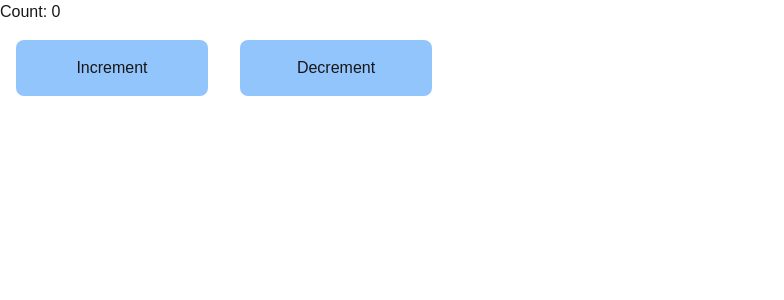
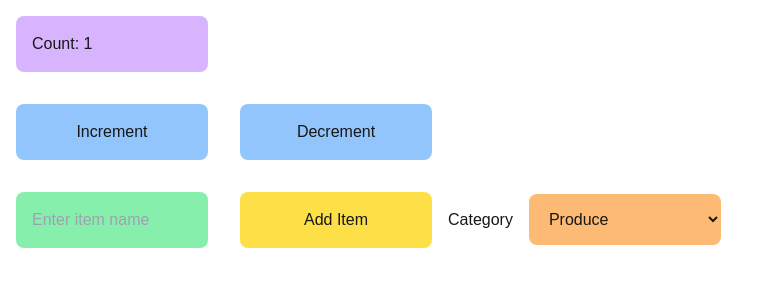
Before and after one commit to Zumar15/cprg306-assignments, a Next.js app: page /week-5 in a window 1280 px wide. Shown: the top 300 px of the page, without its empty margins (0-784 px from the left). Built offline with nearby package versions, Linux system fonts and the light colour scheme.

Commit message:
Week 5
Week 5 assignment added.

```diff
--- a/app/page.js
+++ b/app/page.js
@@ -2,12 +2,12 @@ import Link from "next/link";
 
 export default function Page() {
   return (
-    <>
+    <div className = "grid">
       <h1>CPRG 306: Web Development 2 - Assignments</h1>
-      <Link href="/week-2">Week 2</Link>
-      <Link href="/week-3"> Week 3</Link>
-      <Link href="/week-4"> Week 4</Link>
-      <Link href="/week-4"> Week 5</Link>
-    </>
+      <Link className = "p-4 rounded-lg m-4 bg-orange-300 w-48" href="/week-2">Week 2</Link>
+      <Link className = "p-4 rounded-lg m-4 bg-red-300 w-48" href="/week-3"> Week 3</Link>
+      <Link className = "p-4 rounded-lg m-4 bg-purple-300 w-48" href="/week-4"> Week 4</Link>
+      <Link className = "p-4 rounded-lg m-4 bg-blue-300 w-48" href="/week-5"> Week 5</Link>
+    </div>
   );
 }
--- a/app/week-4/page.js
+++ b/app/week-4/page.js
@@ -1,5 +1,4 @@
-import {Counter} from "./new-item.js";
-
+import { Counter } from "./new-item";
 export default function Page() {
     return (
       <main>
--- a/app/week-5/new-item.js
+++ b/app/week-5/new-item.js
@@ -3,18 +3,67 @@
 import { useState } from "react";
 
 export function Counter() {
-    const [quantity, setQuantity] = useState(0);
+    const [quantity, setQuantity] = useState(1);
+    const [name, setName] = useState("");
+    const [category, setCategory] = useState("produce");
+
+    const handleSubmit = (event) => {
+      if (name==="")
+        return
+      event.preventDefault();
+      const item1 = {
+        name: name,
+        quantity: quantity,
+        category: category,
+      };
+      alert("Added item: " + item1.name + " " + "Quantity: " +item1.quantity + " " +  "Category: "+ item1.category);
+      setCategory("produce");
+      setName("");
+      setQuantity(1);
+
+    };
     const increment = () => {
-        setQuantity(quantity + 1);
+        if(quantity<20)
+            setQuantity(quantity + 1);
     };
     const decrement = () => {
-        setQuantity(quantity - 1);
+        if(quantity>1)
+            setQuantity(quantity - 1);
+    };
+    const handleChange = (event) => {
+      setName(event.target.value);
     };
     return (
         <div>
-            <p>Count: {quantity}</p>
+            <p className = "p-4 rounded-lg m-4 bg-purple-300 w-48">Count: {quantity}</p>
             <button className = "p-4 rounded-lg m-4 bg-blue-300 w-48" onClick = {increment}> Increment</button>
             <button className = "p-4 rounded-lg m-4 bg-blue-300 w-48" onClick = {decrement}> Decrement</button>
+            <form onSubmit={handleSubmit}>
+        <label>
+          <input className = "p-4 rounded-lg m-4 bg-green-300 w-48"type="text" placeholder="Enter item name" value={name} onChange={handleChange} />
+        </label>
+        <input className = "p-4 rounded-lg m-4 bg-yellow-300 w-48" type="submit" value="Add Item" />
+        <label>
+          Category
+          <select onClick={(event)=>setCategory(event.target.value)} className = "p-4 rounded-lg m-4 bg-orange-300 w-48" name = "produce">
+              <option value = "Produce">Produce</option>
+              <option value = "Dairy">Diary</option>
+              <option value = "Bakery">Bakery</option>
+              <option value = "Meat">Meat</option>
+              <option value = "Frozen Foods">Frozen Foods</option>
+              <option value = "Canned Goods">Canned Goods</option>
+              <option value = "Dry Goods">Dry Goods</option>
+              <option value = "Beverages">Beverages</option>
+              <option value = "Snacks">Snacks</option>
+              <option value = "Household">Household</option>
+              <option value = "Other">Other</option>
+          </select>
+        </label>
+      </form>
         </div>
-    )
+    );
 }
+
+//https://react.dev/reference/react-dom/components/select
+//This AI was used to help with formatting where lines of code went.
+//https://copilot.cloud.microsoft/?fromcode=bingchat&redirectid=11AA81C03F044FA4BE194984FEC5968E&auth=2
--- a/app/week-5/page.js
+++ b/app/week-5/page.js
@@ -1,5 +1,5 @@
 import {Counter} from "./new-item.js";
-
+import { HandleSubmit } from "./new-item.js";
 export default function Page() {
     return (
       <main>
```
Also changed, not shown: app/week-4/new-item.js (line endings or trailing spaces).
